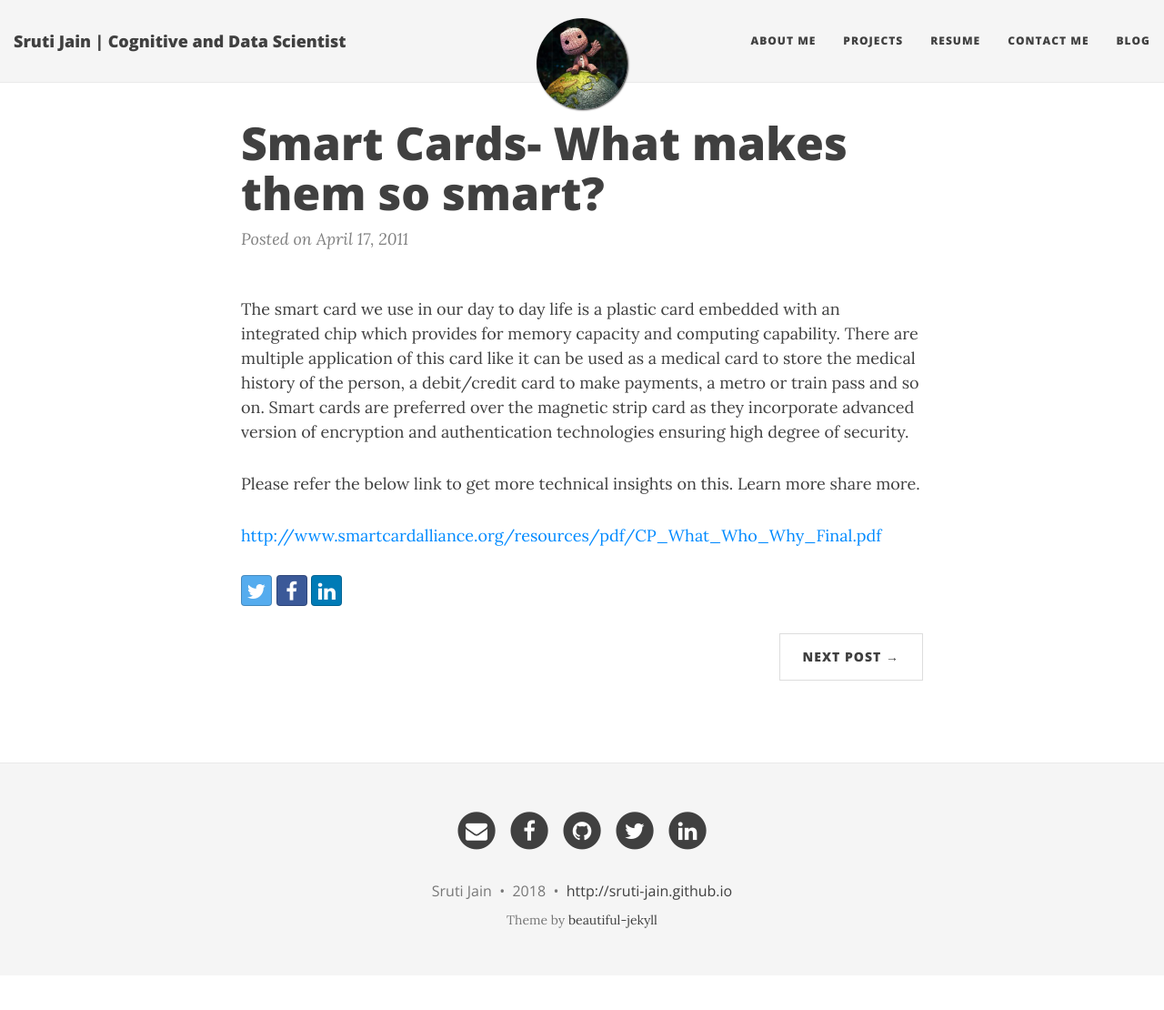
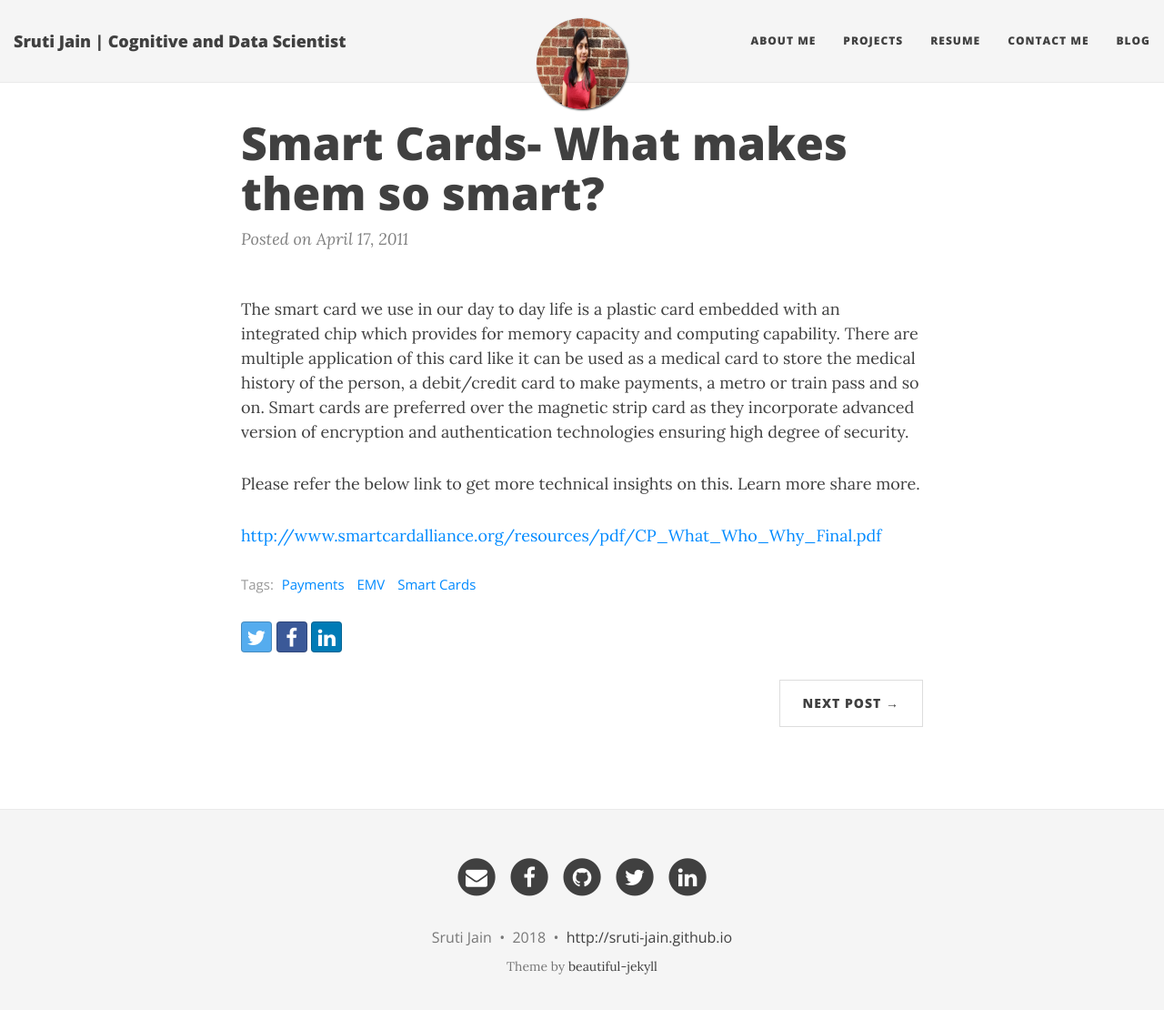
Before and after one commit to sruti-jain/sruti-jain.github.io, a Jekyll site: the page built from _posts/2011-04-17-smart-card.md, in a window 1280 px wide and 1123 px high. Shown: the top 1110 px of the window at 91% size. Built offline with Jekyll 4.4.1, drawn with Linux system fonts in a browser that asks for light colours; nearby versions of some CDN libraries.

Commit message:
Update 2011-04-17-smart-card.md

```diff
--- a/_posts/2011-04-17-smart-card.md
+++ b/_posts/2011-04-17-smart-card.md
@@ -1,7 +1,7 @@
 ---
 layout: post
 title: Smart Cards- What makes them so smart?
-image: /img/hello_world.jpeg
+tags: [Payments, EMV, Smart Cards]
 ---
 
 The smart card we use in our day to day life is a plastic card embedded with an integrated chip which provides for memory capacity and computing capability. There are multiple application of this card like it can be used as a medical card to store the medical history of the person, a debit/credit card to make payments, a metro or train pass and so on.  Smart cards are preferred over the magnetic strip card as they incorporate advanced version of encryption and authentication technologies ensuring high degree of security.
```
